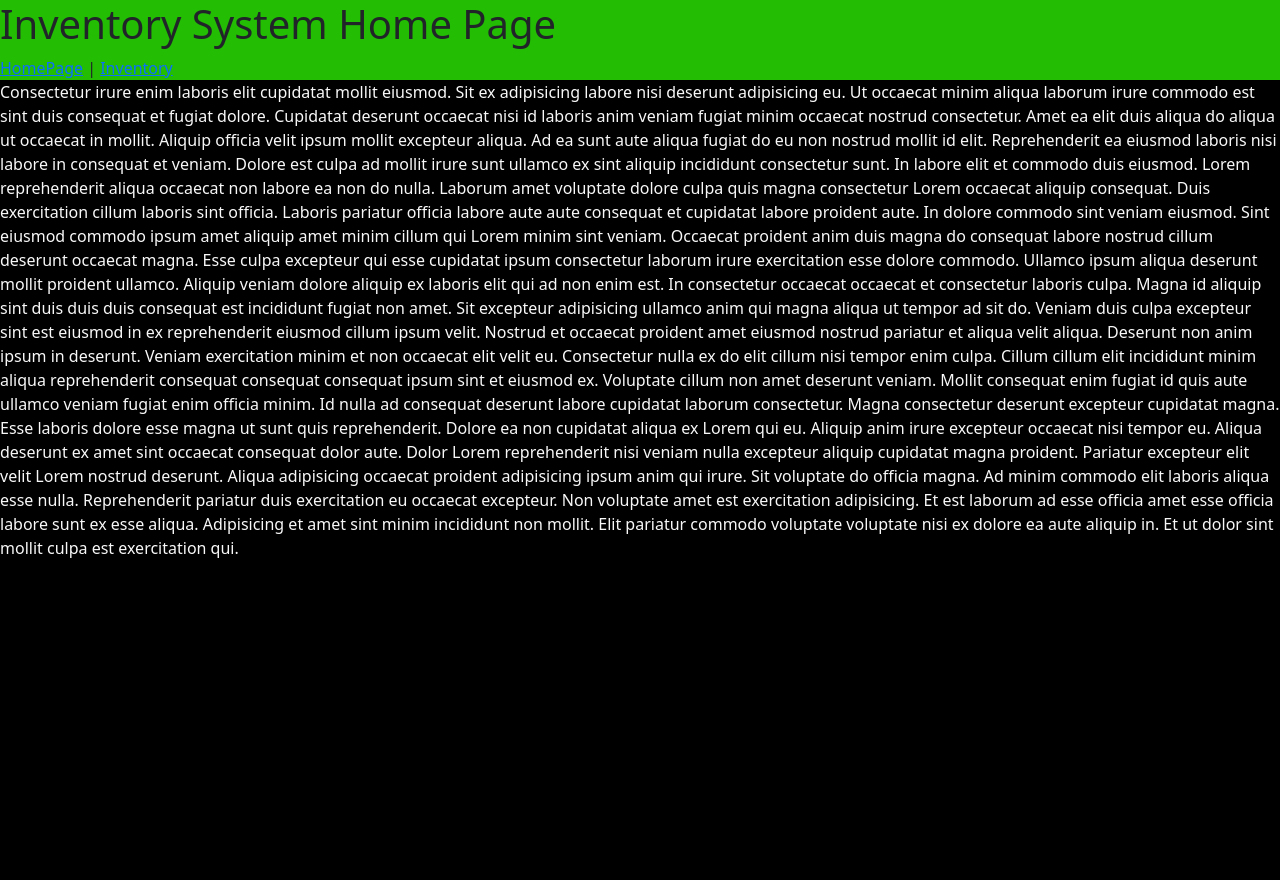
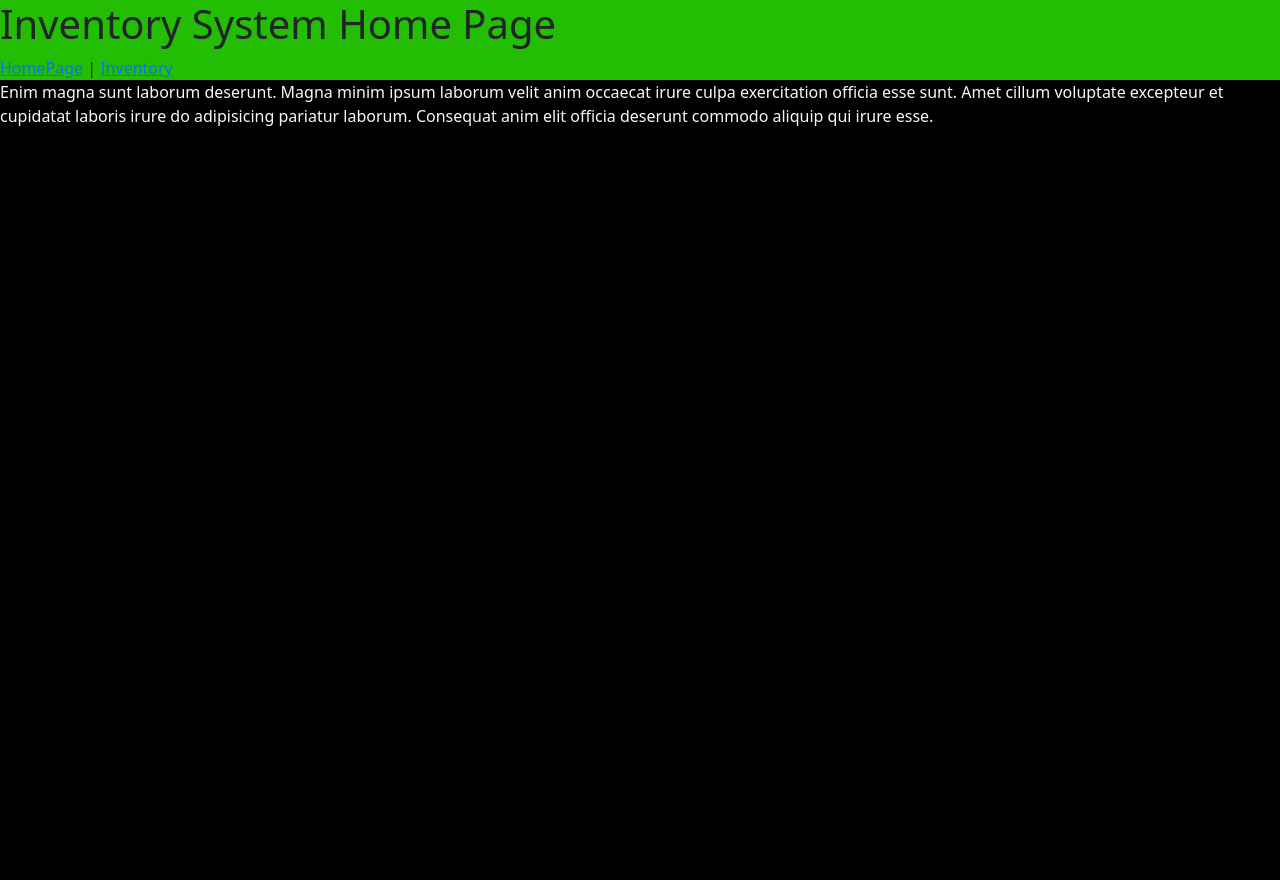
Before and after one commit to Valderhide/inventory, a React (Create React App) app: page / in a window 1280 px wide. Built offline with nearby package versions, Linux system fonts and the light colour scheme.

Commit message:
Push for Code review

```diff
--- a/src/App.css
+++ b/src/App.css
@@ -31,7 +31,7 @@ td img {
   color: rgb(255, 255, 255);
 }
 
-p {
+.descript {
   background-color: black;
   color: rgb(248, 248, 248);
   min-height: 100vh;
--- a/src/App.js
+++ b/src/App.js
@@ -4,59 +4,10 @@ export default function App() {
   return (
     <div>
       <nav className="home">
-        <h1>Inventory System Home Page</h1>
+        <h1 clas>Inventory System Home Page</h1>
         <Link to="/">HomePage</Link> | <Link to="/inventory">Inventory</Link>
       </nav>
       <Outlet />
-      <p>
-        Consectetur irure enim laboris elit cupidatat mollit eiusmod. Sit ex
-        adipisicing labore nisi deserunt adipisicing eu. Ut occaecat minim
-        aliqua laborum irure commodo est sint duis consequat et fugiat dolore.
-        Cupidatat deserunt occaecat nisi id laboris anim veniam fugiat minim
-        occaecat nostrud consectetur. Amet ea elit duis aliqua do aliqua ut
-        occaecat in mollit. Aliquip officia velit ipsum mollit excepteur aliqua.
-        Ad ea sunt aute aliqua fugiat do eu non nostrud mollit id elit.
-        Reprehenderit ea eiusmod laboris nisi labore in consequat et veniam.
-        Dolore est culpa ad mollit irure sunt ullamco ex sint aliquip incididunt
-        consectetur sunt. In labore elit et commodo duis eiusmod. Lorem
-        reprehenderit aliqua occaecat non labore ea non do nulla. Laborum amet
-        voluptate dolore culpa quis magna consectetur Lorem occaecat aliquip
-        consequat. Duis exercitation cillum laboris sint officia. Laboris
-        pariatur officia labore aute aute consequat et cupidatat labore proident
-        aute. In dolore commodo sint veniam eiusmod. Sint eiusmod commodo ipsum
-        amet aliquip amet minim cillum qui Lorem minim sint veniam. Occaecat
-        proident anim duis magna do consequat labore nostrud cillum deserunt
-        occaecat magna. Esse culpa excepteur qui esse cupidatat ipsum
-        consectetur laborum irure exercitation esse dolore commodo. Ullamco
-        ipsum aliqua deserunt mollit proident ullamco. Aliquip veniam dolore
-        aliquip ex laboris elit qui ad non enim est. In consectetur occaecat
-        occaecat et consectetur laboris culpa. Magna id aliquip sint duis duis
-        duis consequat est incididunt fugiat non amet. Sit excepteur adipisicing
-        ullamco anim qui magna aliqua ut tempor ad sit do. Veniam duis culpa
-        excepteur sint est eiusmod in ex reprehenderit eiusmod cillum ipsum
-        velit. Nostrud et occaecat proident amet eiusmod nostrud pariatur et
-        aliqua velit aliqua. Deserunt non anim ipsum in deserunt. Veniam
-        exercitation minim et non occaecat elit velit eu. Consectetur nulla ex
-        do elit cillum nisi tempor enim culpa. Cillum cillum elit incididunt
-        minim aliqua reprehenderit consequat consequat consequat ipsum sint et
-        eiusmod ex. Voluptate cillum non amet deserunt veniam. Mollit consequat
-        enim fugiat id quis aute ullamco veniam fugiat enim officia minim. Id
-        nulla ad consequat deserunt labore cupidatat laborum consectetur. Magna
-        consectetur deserunt excepteur cupidatat magna. Esse laboris dolore esse
-        magna ut sunt quis reprehenderit. Dolore ea non cupidatat aliqua ex
-        Lorem qui eu. Aliquip anim irure excepteur occaecat nisi tempor eu.
-        Aliqua deserunt ex amet sint occaecat consequat dolor aute. Dolor Lorem
-        reprehenderit nisi veniam nulla excepteur aliquip cupidatat magna
-        proident. Pariatur excepteur elit velit Lorem nostrud deserunt. Aliqua
-        adipisicing occaecat proident adipisicing ipsum anim qui irure. Sit
-        voluptate do officia magna. Ad minim commodo elit laboris aliqua esse
-        nulla. Reprehenderit pariatur duis exercitation eu occaecat excepteur.
-        Non voluptate amet est exercitation adipisicing. Et est laborum ad esse
-        officia amet esse officia labore sunt ex esse aliqua. Adipisicing et
-        amet sint minim incididunt non mollit. Elit pariatur commodo voluptate
-        voluptate nisi ex dolore ea aute aliquip in. Et ut dolor sint mollit
-        culpa est exercitation qui.
-      </p>
     </div>
   );
 }
--- a/src/index.js
+++ b/src/index.js
@@ -11,6 +11,18 @@ render(
   <BrowserRouter>
     <Routes>
       <Route path="/" element={<App />}>
+        <Route
+          index
+          element={
+            <div className="descript">
+              Enim magna sunt laborum deserunt. Magna minim ipsum laborum velit
+              anim occaecat irure culpa exercitation officia esse sunt. Amet
+              cillum voluptate excepteur et cupidatat laboris irure do
+              adipisicing pariatur laborum. Consequat anim elit officia deserunt
+              commodo aliquip qui irure esse.
+            </div>
+          }
+        />
         <Route path="inventory" element={<Inv />} />
         <Route path="shoppingList" element={<Print />} />
       </Route>
```
